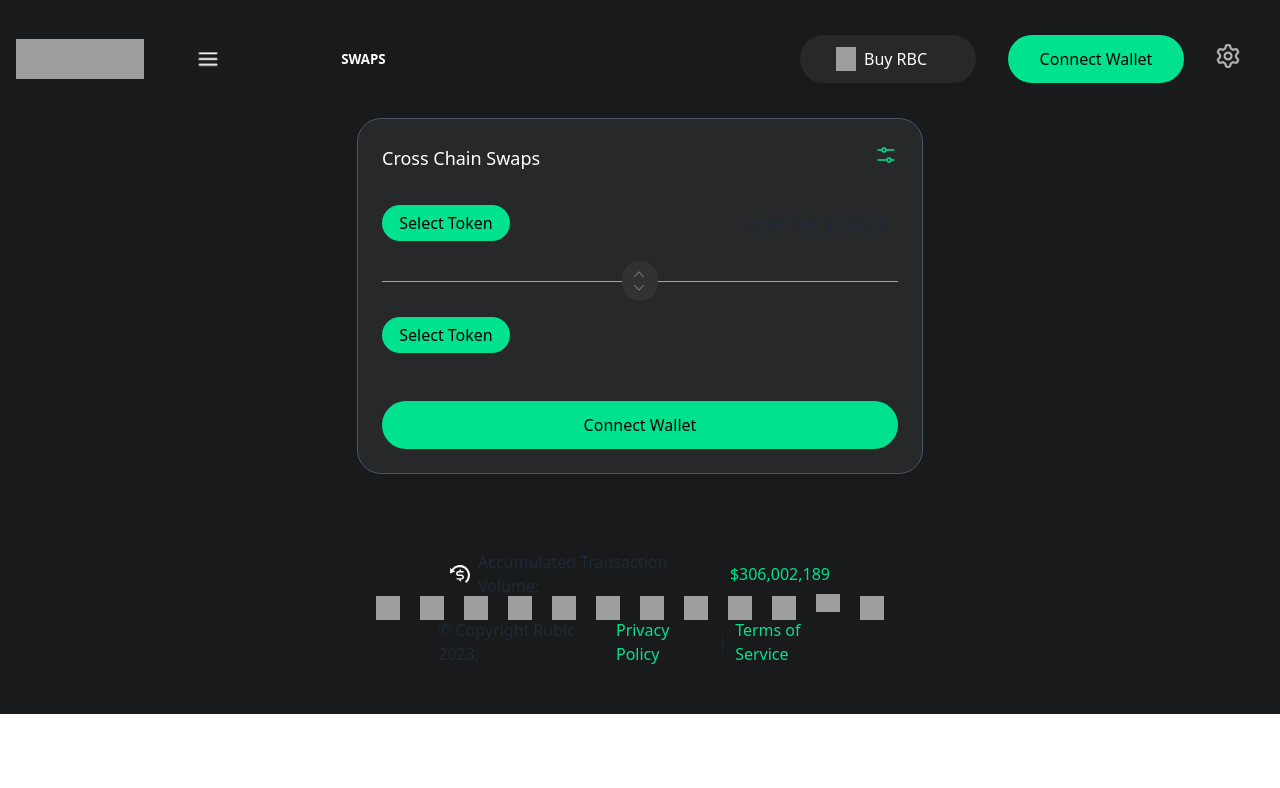
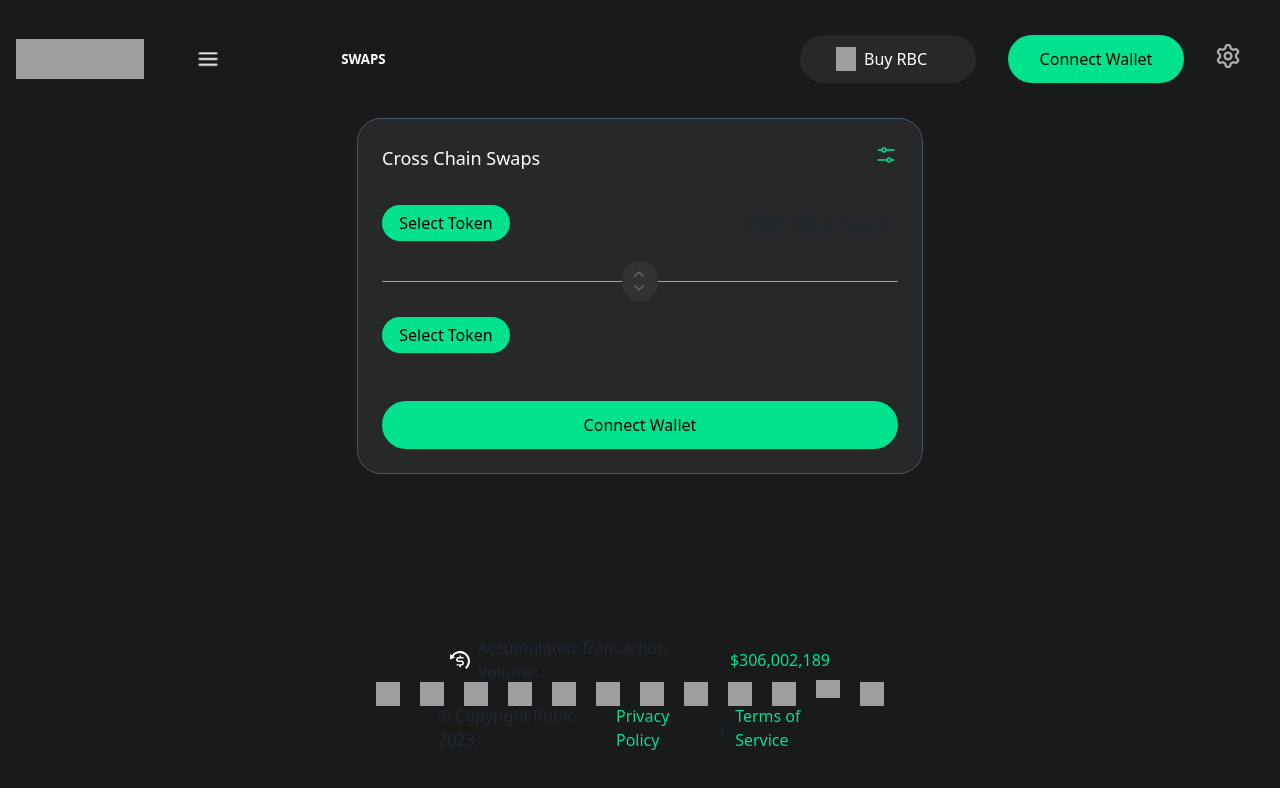
Before and after one commit to Ashutoshkr23/rubic, a Next.js app: page / in a window 1280 px wide. Shown: the top 788 px of the page. Built offline with nearby package versions, Linux system fonts and the light colour scheme; grey boxes are pictures that could not be loaded.

Commit message:
bottom-line-fix

```diff
--- a/components/Footer.jsx
+++ b/components/Footer.jsx
@@ -5,7 +5,7 @@ function Footer() {
   const images = ["./Dollar.svg", "./setting.svg"];
   const { isDarkMode } = useContext(DarkModeContext);
   return (
-    <div className={` ${isDarkMode ? 'bg-bg-black' : 'bg-bg-white-dim'}`}>
+    <div className={` ${isDarkMode ? 'bg-bg-black' : 'bg-bg-white-dim'} fixed bottom-0 w-full`}>
       {/*For mobile and tablet*/}
       <div className='lg:hidden'>
         <div className=" flex flex-row flex-wrap justify-center  items-center" style={{ height: '80-px', width: '300px', borderRadius: '19px', margin: 'auto', }}>
--- a/components/Main.jsx
+++ b/components/Main.jsx
@@ -36,7 +36,7 @@ function Main() {
     };
     return (
 
-        <div className={`w-full h-full pb-20 ${isDarkMode ? 'bg-bg-black' : 'bg-bg-white-dim'}`}>
+        <div className={`w-full h-screen pb-20 ${isDarkMode ? 'bg-bg-black' : 'bg-bg-white-dim'}`}>
 
             {/*For mobile and tablet*/}
             <div className='sm:hidden' >
```
